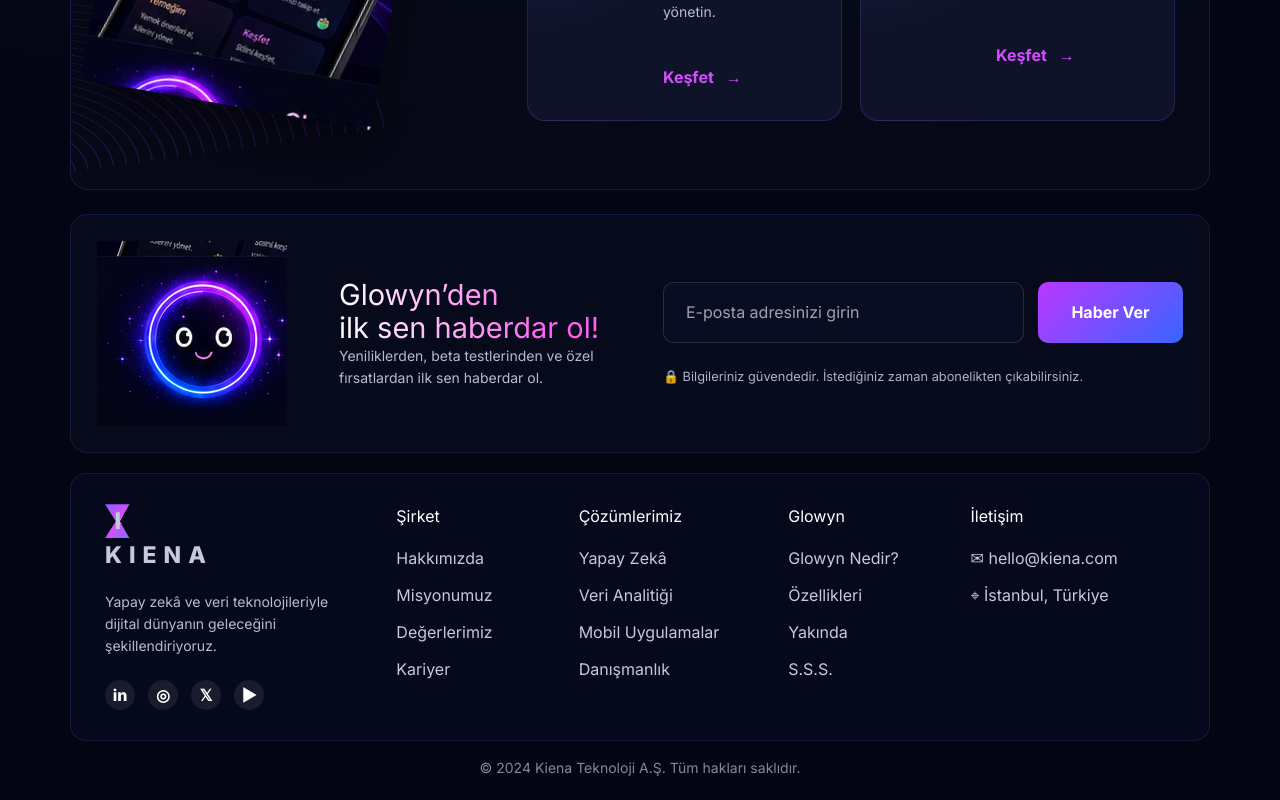
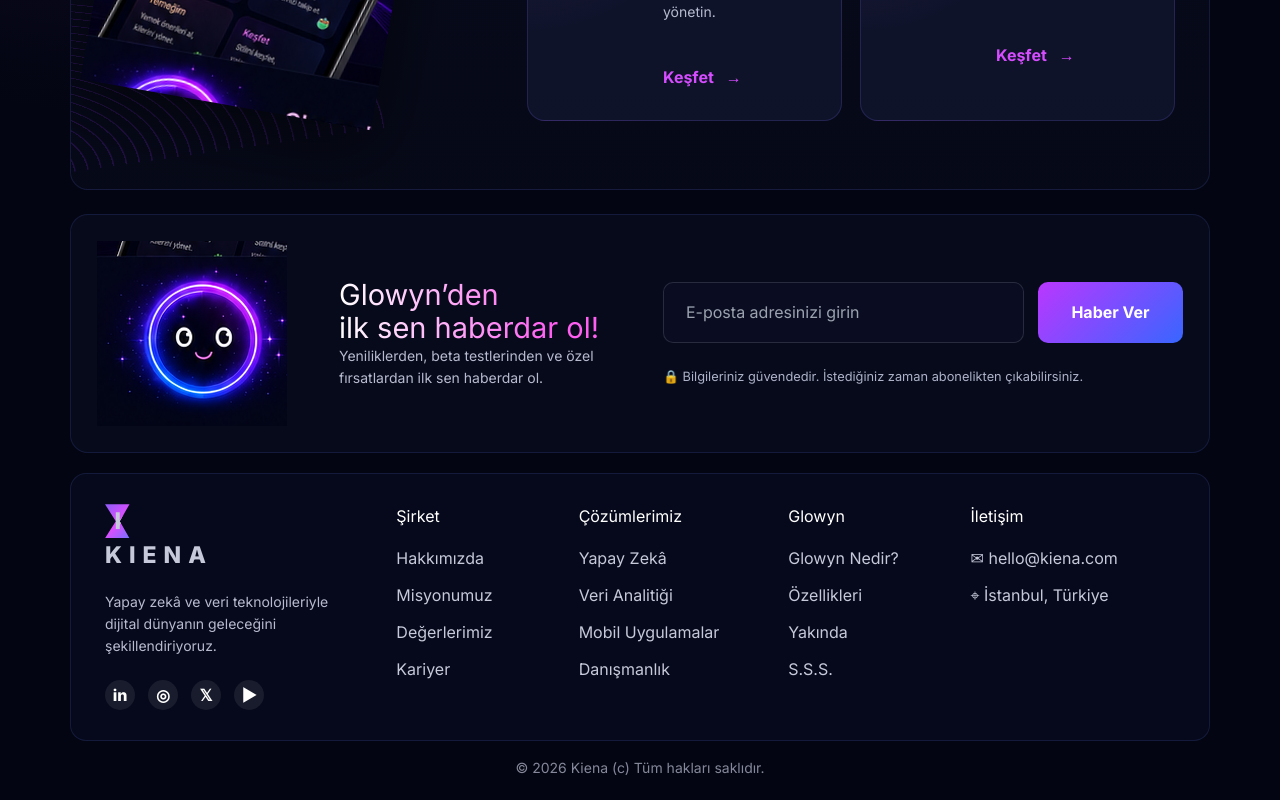
Before and after one commit to kenan-pamuk/kiena-web, a Next.js app: page / in a window 1280 px wide. Shown: the part 1234-2034 px from the top of the page. Built offline with nearby package versions, Linux system fonts and the light colour scheme.

Commit message:
Update page.tsx Changed Kiena Company name

```diff
--- a/app/page.tsx
+++ b/app/page.tsx
@@ -49,7 +49,7 @@ export default function Home() {
       <section className="newsletter"><Image src="/assets/glow-face.png" alt="Glowyn maskotu" width={190} height={185}/><div><h2>Glowyn’den<br/> ilk sen haberdar ol!</h2><p>Yeniliklerden, beta testlerinden ve özel fırsatlardan ilk sen haberdar ol.</p></div><form><input type="email" placeholder="E-posta adresinizi girin"/><button>Haber Ver</button><small>🔒 Bilgileriniz güvendedir. İstediğiniz zaman abonelikten çıkabilirsiniz.</small></form></section>
 
       <footer className="footer"><div className="footer-brand"><a className="brand"><span className="brand-mark">K</span><span>KIENA</span></a><p>Yapay zekâ ve veri teknolojileriyle dijital dünyanın geleceğini şekillendiriyoruz.</p><div className="social"><span>in</span><span>◎</span><span>𝕏</span><span>▶</span></div></div><div><h4>Şirket</h4><a>Hakkımızda</a><a>Misyonumuz</a><a>Değerlerimiz</a><a>Kariyer</a></div><div><h4>Çözümlerimiz</h4><a>Yapay Zekâ</a><a>Veri Analitiği</a><a>Mobil Uygulamalar</a><a>Danışmanlık</a></div><div><h4>Glowyn</h4><a>Glowyn Nedir?</a><a>Özellikleri</a><a>Yakında</a><a>S.S.S.</a></div><div><h4>İletişim</h4><a>✉ hello@kiena.com</a><a>⌖ İstanbul, Türkiye</a></div></footer>
-      <p className="copyright">© 2024 Kiena Teknoloji A.Ş. Tüm hakları saklıdır.</p>
+      <p className="copyright">© 2026 Kiena (c) Tüm hakları saklıdır.</p>
     </main>
   );
 }
```
